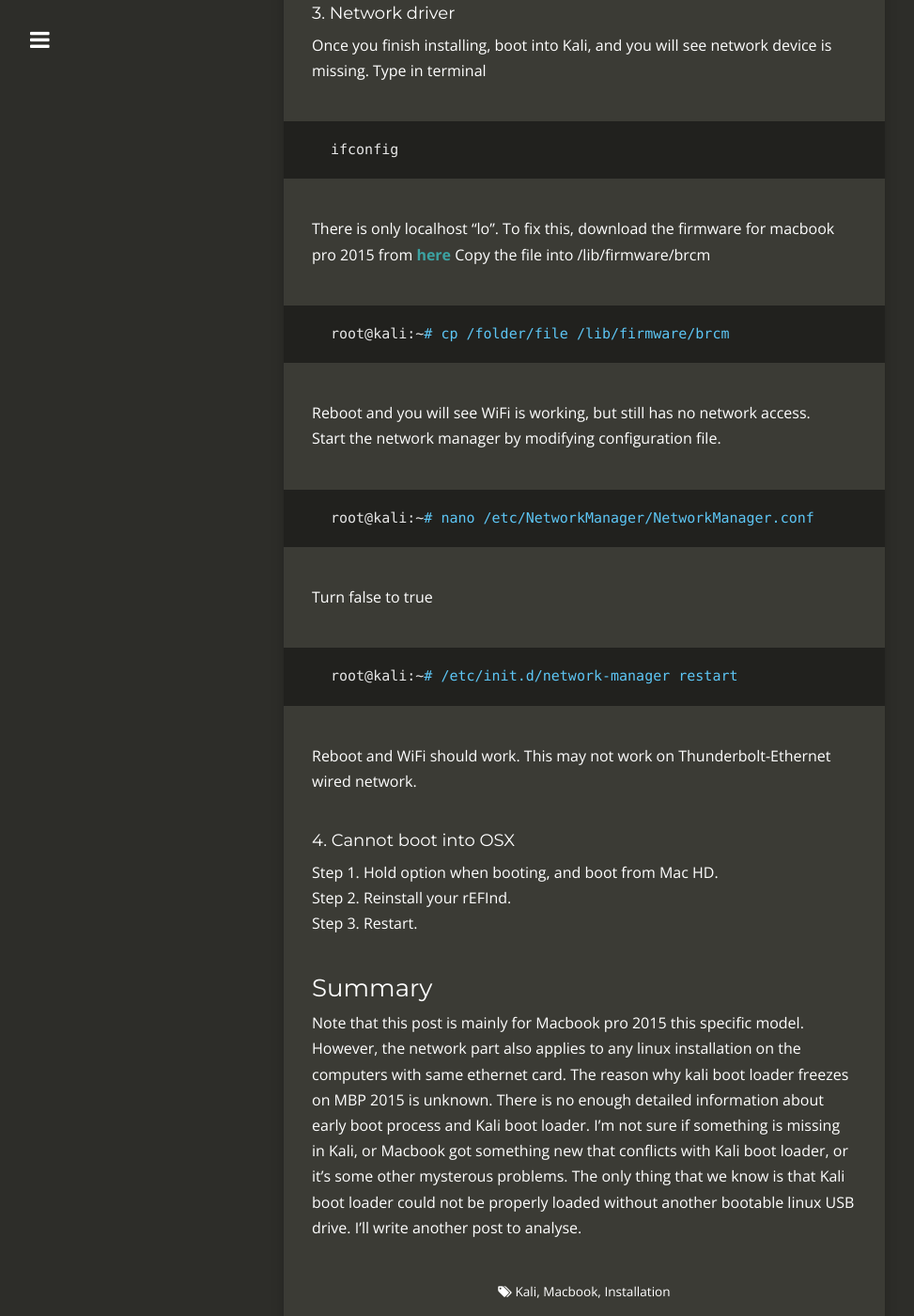
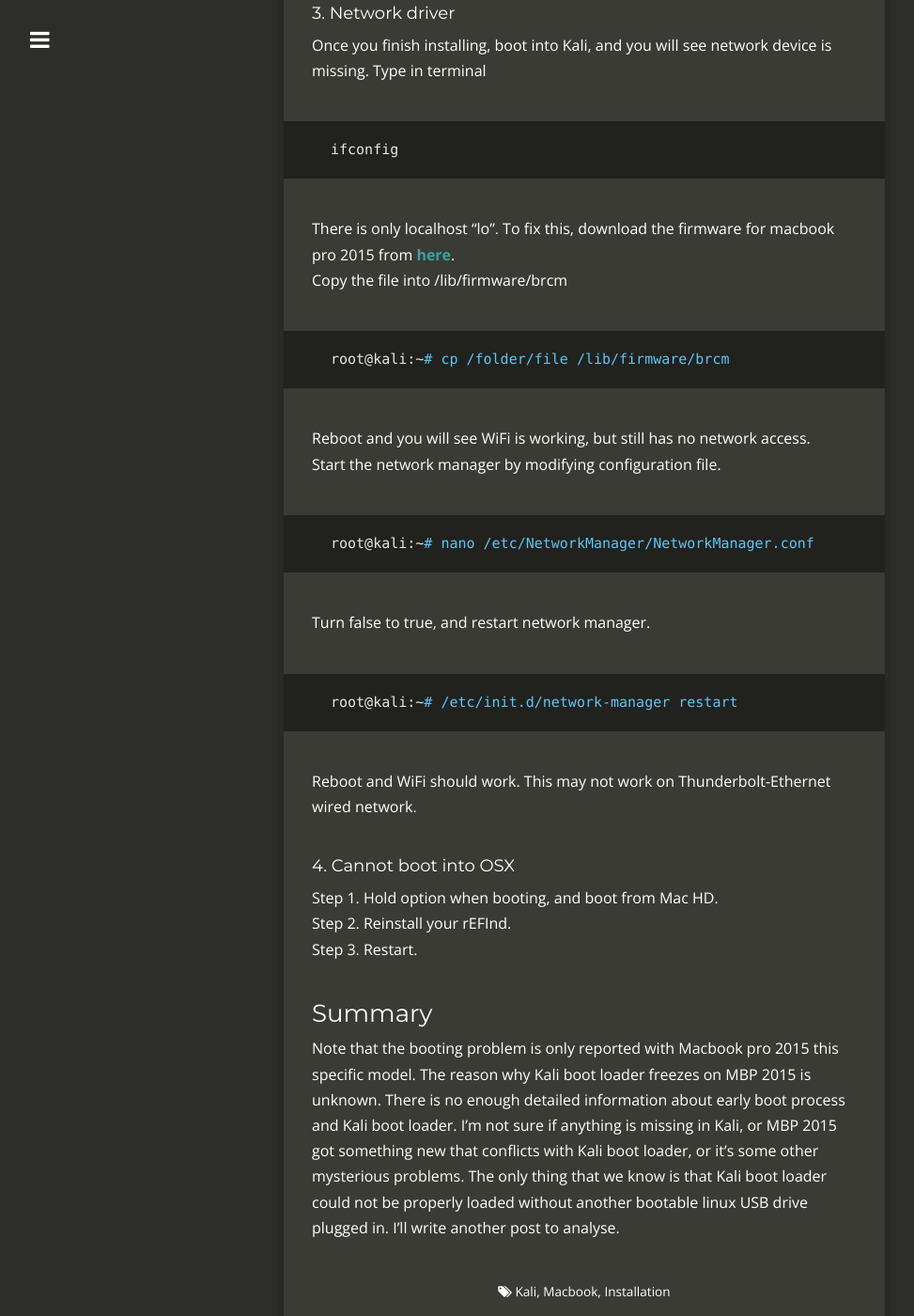
Before and after one commit to yzh503/yzh503.github.io, a Jekyll site: the page built from _posts/2015-08-19-Kali-installation-tips-for-MBP-2015.markdown, in a window 1280 px wide and 1400 px high, scrolled down 1141 px. Shown: the whole window at 94% size, without its empty margins (18-991 px from the left). Built offline with Jekyll 4.4.1, drawn with Linux system fonts in a browser that asks for light colours; nearby versions of some CDN libraries; Markdown is read by kramdown in place of the engine named in the settings; comment, search, counter and statistics services are not loaded.

Commit message:
grammar fix
for kali post

```diff
--- a/_posts/2015-08-19-Kali-installation-tips-for-MBP-2015.markdown
+++ b/_posts/2015-08-19-Kali-installation-tips-for-MBP-2015.markdown
@@ -39,9 +39,8 @@
 {% highlight Bash shell script %}
 ifconfig
 {% endhighlight %}
-There is only localhost "lo". To fix this, download the firmware for macbook pro 2015 from [**here**](https://git.kernel.org/cgit/linux/ke...43602-pcie.bin)
+There is only localhost "lo". To fix this, download the firmware for macbook pro 2015 from [**here**](https://git.kernel.org/cgit/linux/ke...43602-pcie.bin).
 Copy the file into /lib/firmware/brcm
-
 {% highlight Bash shell script %}
 root@kali:~# cp /folder/file /lib/firmware/brcm
 {% endhighlight %}
@@ -50,7 +49,7 @@
 {% highlight Bash shell script %}
 root@kali:~# nano /etc/NetworkManager/NetworkManager.conf
 {% endhighlight %}
-Turn false to true
+Turn false to true, and restart network manager.
 {% highlight Bash shell script %}
 root@kali:~# /etc/init.d/network-manager restart
 {% endhighlight %}
@@ -63,4 +62,4 @@
 
 
 ###Summary
-Note that this post is mainly for Macbook pro 2015 this specific model. However, the network part also applies to any linux installation on the computers with same ethernet card. The reason why kali boot loader freezes on MBP 2015 is unknown. There is no enough detailed information about early boot process and Kali boot loader. I'm not sure if something is missing in Kali, or Macbook got something new that conflicts with Kali boot loader, or it's some other mysterous problems. The only thing that we know is that Kali boot loader could not be properly loaded without another bootable linux USB drive. I'll write another post to analyse.
+Note that the booting problem is only reported with Macbook pro 2015 this specific model. The reason why Kali boot loader freezes on MBP 2015 is unknown. There is no enough detailed information about early boot process and Kali boot loader. I'm not sure if anything is missing in Kali, or MBP 2015 got something new that conflicts with Kali boot loader, or it's some other mysterious problems. The only thing that we know is that Kali boot loader could not be properly loaded without another bootable linux USB drive plugged in. I'll write another post to analyse.
```
